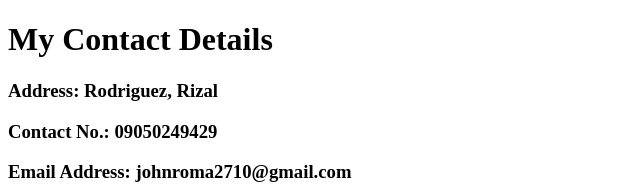
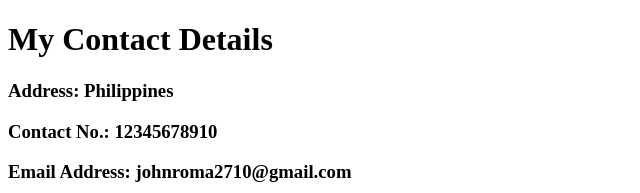
Before and after one commit to jasph-prog/cv, a plain HTML site: page contact-me.html in a window 1280 px wide. Shown: the top 193 px of the page, without its empty margins (0-640 px from the left). Drawn offline with Linux system fonts and the light colour scheme.

Commit message:
Update contact-me.html

```diff
--- a/contact-me.html
+++ b/contact-me.html
@@ -7,8 +7,8 @@
 </head>
 <body>
     <h1>My Contact Details</h1>
-    <h3>Address: Rodriguez, Rizal</h3>
-    <h3>Contact No.: 09050249429</h3>
+    <h3>Address: Philippines</h3>
+    <h3>Contact No.: 12345678910</h3>
     <h3>Email Address: johnroma2710@gmail.com</h3>
     <hr>
     <form action="mailto:johnroma2710@gmail.com" method="post" enctype="text/plain">
```
